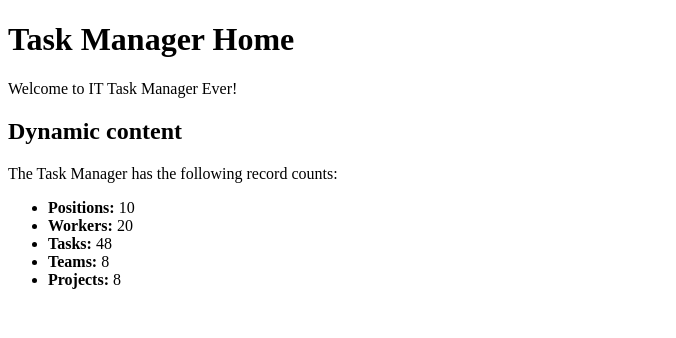
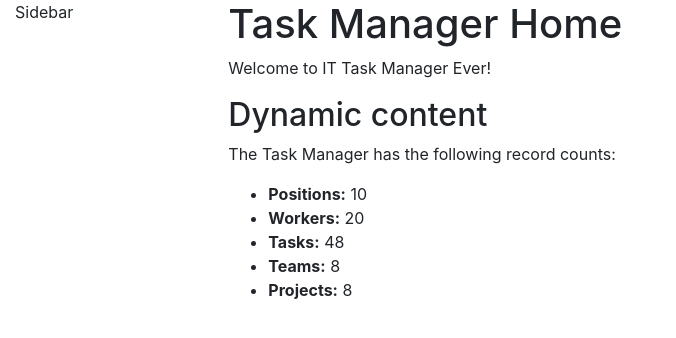
Before and after one commit to idubina/it-company-task-manager, a Django app: page / in a window 1280 px wide. Shown: the top 338 px of the page, without its empty margins (0-676 px from the left). Run offline with Django 5.2, Linux system fonts and the light colour scheme; data comes from the database, SQL or seed files in the repository.

Commit message:
style: add Bootstrap layout for index page
What:
- Connect Bootstrap 4 via CDN
- Add basic grid layout with sidebar/content columns
- Style index template with initial structure

```diff
--- a/templates/task_manager/index.html
+++ b/templates/task_manager/index.html
@@ -5,7 +5,16 @@
   <title>IT Task Manager</title>
   <meta charset="utf-8">
   <meta name="viewport" content="width=device-width, initial-scale=1">
+  <link rel="stylesheet" href="https://cdn.jsdelivr.net/npm/bootstrap@4.6.2/dist/css/bootstrap.min.css"
+        integrity="sha384-xOolHFLEh07PJGoPkLv1IbcEPTNtaed2xpHsD9ESMhqIYd0nLMwNLD69Npy4HI+N" crossorigin="anonymous">
+</head>
 <body>
+<div class="container-fluid">
+  <div class="row">
+    <div class="col-sm-2">
+      Sidebar
+    </div>
+    <div class="col-sm-10 ">
       <h1>Task Manager Home</h1>
       <p>Welcome to IT Task Manager Ever!</p>
       <h2>Dynamic content</h2>
@@ -17,5 +26,8 @@
         <li><strong>Teams:</strong> {{ num_teams }}</li>
         <li><strong>Projects:</strong> {{ num_projects }}</li>
       </ul>
+    </div>
+  </div>
+</div>
 </body>
 </html>
```
Lines whose indentation alone changed are shown as unchanged.
